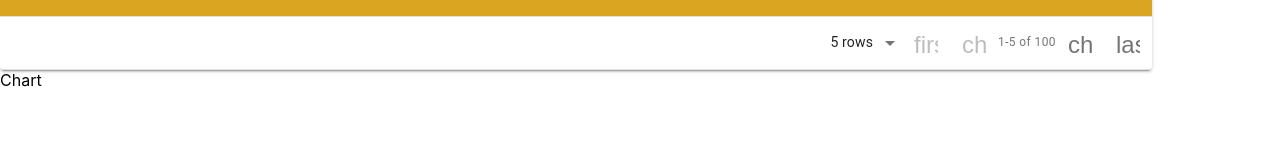
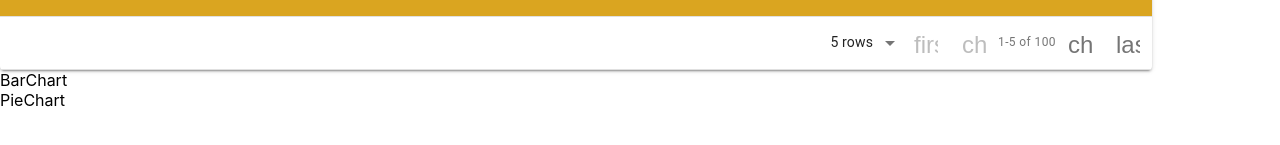
Before and after one commit to JeffreyAllison/REACTscratchzoo, a React (Create React App) app: page /admin in a window 1280 px wide. Shown: the part 457-602 px from the top of the page. Built offline with nearby package versions, Linux system fonts and the light colour scheme.

Commit message:
renamed chart.js BarChart.js and created PieChart.js, imported both into AdminPage.js and called the compnents in the AdminPage funciton

```diff
--- a/src/AdminPage.js
+++ b/src/AdminPage.js
@@ -1,12 +1,14 @@
 import React from 'react';
 import Table from './Table';
-import Chart from './Chart';
+import BarChart from './BarChart';
+import PieChart from './PieChart';
 
 export default function AdminPage() {
   return (
     <div>
       <Table />
-      <Chart />
+      <BarChart />
+      <PieChart />
     </div>
   );
 }
--- /dev/null
+++ b/src/BarChart.js
@@ -0,0 +1,5 @@
+import React from 'react';
+
+export default function BarChart() {
+  return <div>BarChart</div>;
+}
--- a/src/Chart.js
+++ /dev/null
@@ -1,5 +0,0 @@
-import React from 'react';
-
-export default function Chart() {
-  return <div>Chart</div>;
-}
--- /dev/null
+++ b/src/PieChart.js
@@ -0,0 +1,5 @@
+import React from 'react';
+
+export default function PieChart() {
+  return <div>PieChart</div>;
+}
```
